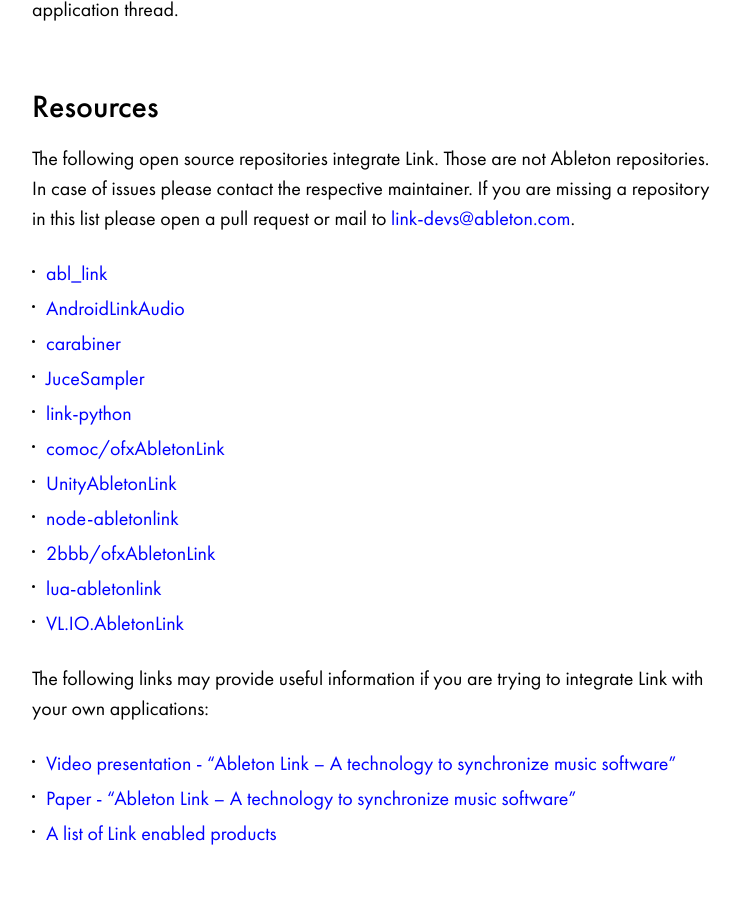
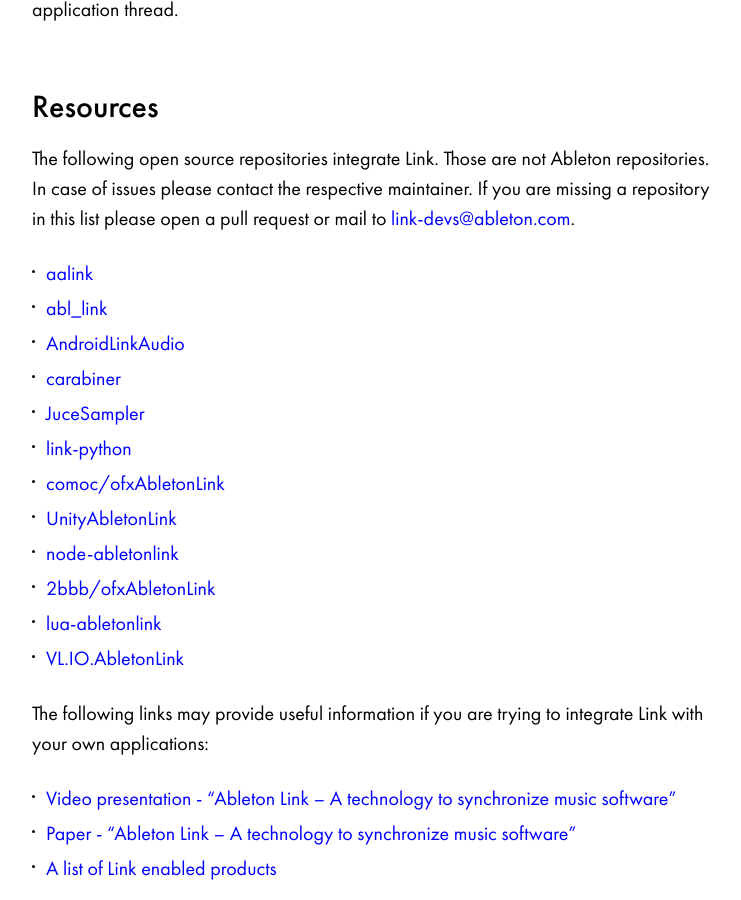
Before and after one commit to Ableton/ableton.github.io, a Jekyll site: the page built from link/index.md, in a window 1280 px wide and 900 px high, scrolled down 5831 px. Shown: the whole window, without its empty margins (268-1009 px from the left). Built offline with Jekyll 4.4.1, drawn with Linux system fonts in a browser that asks for light colours.

Commit message:
Add aalink to Link/Resources

```diff
--- a/link/index.md
+++ b/link/index.md
@@ -204,6 +204,7 @@ application thread.
 The following open source repositories integrate Link.
 *Those are not Ableton repositories. In case of issues please contact the respective maintainer.
 If you are missing a repository in this list please open a pull request or mail to [link-devs@ableton.com](mailto:link-devs@ableton.com).*
+- [aalink](https://github.com/artfwo/aalink)
 - [abl_link](https://github.com/libpd/abl_link)
 - [AndroidLinkAudio](https://github.com/jbloit/AndroidLinkAudio)
 - [carabiner](https://github.com/brunchboy/carabiner)
```
